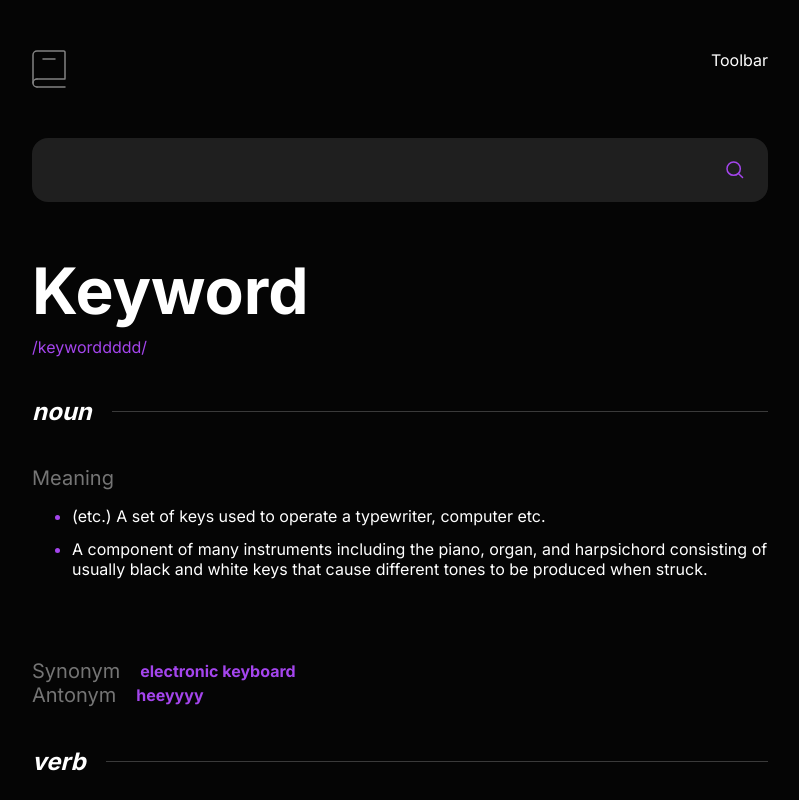
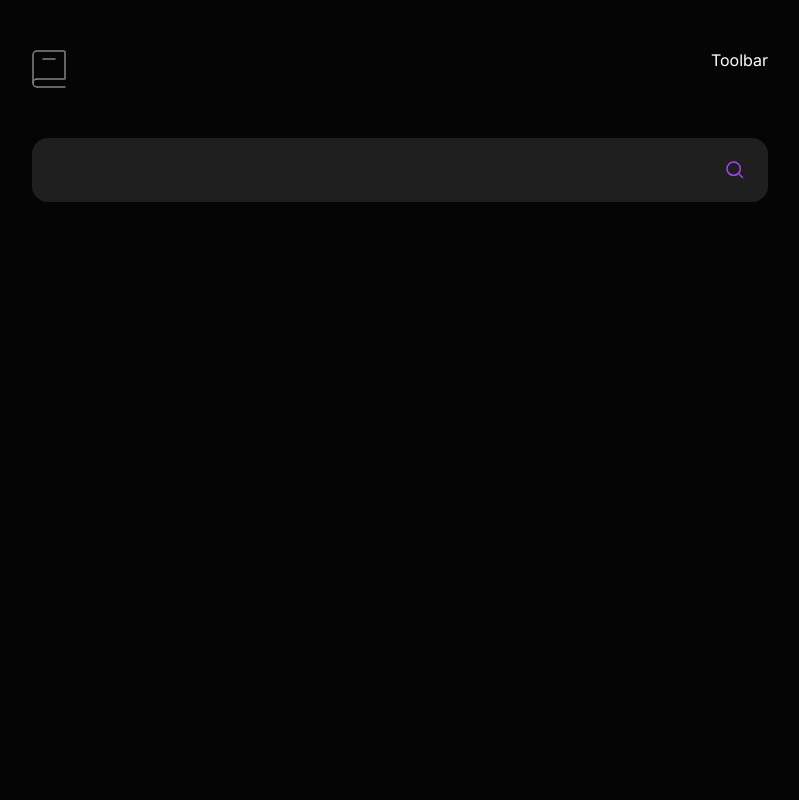
Before and after one commit to joanneccwang/DictionaryWebApp, a React (Vite) app: page / in a window 1280 px wide. Shown: the whole page, without its empty margins (240-1039 px from the left). Built offline with nearby package versions, Linux system fonts and the light colour scheme.

Commit message:
feat: fetch dictionary api
source: https://api.dictionaryapi.dev/api/v2/entries/en/

```diff
--- a/src/App.tsx
+++ b/src/App.tsx
@@ -1,8 +1,32 @@
+import { useState, useEffect } from 'react';
+import type { Vocab } from '@/types/vocabulary';
 import Header from '@components/Header';
 import SearchBar from '@components/SearchBar';
 import SearchResult from '@components/SearchResult';
 
+import { fetchKeyword } from '@/api/fetchKeyword';
+
 function App() {
+  const [keyword, setKeyword] = useState('');
+  const [vocabDef, setVocabDef] = useState<Vocab | null>();
+
+  const handleSearch = (searchWord: string) => {
+    setKeyword(searchWord);
+  };
+  const getVocabDefinition = async (keyword: string) => {
+    try {
+      const params = { keyword: keyword };
+      const vocab = await fetchKeyword(params);
+      setVocabDef(vocab);
+    } catch (error) {
+      // TODO: handle Error
+    }
+  };
+  useEffect(() => {
+    if (keyword === '') return;
+    getVocabDefinition(keyword);
+  }, [keyword]);
+
   return (
     <main
       css={{
@@ -15,8 +39,8 @@ function App() {
     >
       <div css={{ padding: '50px 0px' }}>
         <Header></Header>
-        <SearchBar></SearchBar>
-        <SearchResult></SearchResult>
+        <SearchBar onSearch={handleSearch}></SearchBar>
+        {vocabDef && <SearchResult vocab={vocabDef}></SearchResult>}
       </div>
     </main>
   );
--- /dev/null
+++ b/src/api/fetchKeyword.ts
@@ -0,0 +1,28 @@
+import type { Vocab } from '@/types/vocabulary';
+import type { APIFetchKeywordResponse } from './typing';
+async function fetchKeyword(params: {
+  keyword: string;
+}): Promise<Vocab | undefined> {
+  const url = `https://api.dictionaryapi.dev/api/v2/entries/en/${params.keyword}`;
+  try {
+    const dataList: APIFetchKeywordResponse = await fetch(url, {
+      method: 'GET',
+    }).then((response) => response.json());
+
+    console.log({ dataList });
+    const data = dataList[0]; // to simplify, only take the first result
+    const parsed: Vocab = {
+      vocab: data.word,
+      phonetic: data.phonetics.find((p) => p.text !== undefined), // to simplify, only take the first result
+      partOfSpeechs: data.meanings,
+      sourceUrls: data.sourceUrls,
+    };
+    console.log({ parsed });
+    return parsed;
+  } catch (error) {
+    console.error({ error });
+    throw new Error('Fetch Keyword Error');
+  }
+}
+
+export { fetchKeyword };
--- /dev/null
+++ b/src/api/typing.ts
@@ -0,0 +1,27 @@
+export type APIFetchKeywordResponse = {
+  word: string;
+  phonetics: {
+    text?: string;
+    audio: string;
+    sourceUrl: string;
+    license: {
+      name: string;
+      url: string;
+    };
+  }[];
+  meanings: {
+    partOfSpeech: string;
+    definitions: {
+      definition: string;
+      synonyms: string[];
+      antonyms: string[];
+    }[];
+    synonyms: string[];
+    antonyms: string[];
+  }[];
+  license: {
+    name: string;
+    url: string;
+  };
+  sourceUrls: string[];
+}[];
--- a/src/components/SearchBar/index.tsx
+++ b/src/components/SearchBar/index.tsx
@@ -1,6 +1,21 @@
+import { useState } from 'react';
 import { IconSearch } from '@components/Icons';
 
-const SearchInput = () => {
+type FunctionOnEnter = (keyword: string) => void;
+
+const SearchInput = ({ onEnter }: { onEnter: FunctionOnEnter }) => {
+  const [keyword, setKeyword] = useState('');
+
+  const handleInput = (event: React.FormEvent) => {
+    setKeyword((event.target as HTMLInputElement).value);
+  };
+  const handleHitEnter = (event: React.KeyboardEvent) => {
+    // TODO: validate keyword
+    if (event.key === 'Enter') {
+      onEnter(keyword);
+    }
+  };
+
   return (
     <div
       css={(theme) => ({
@@ -28,6 +43,9 @@ const SearchInput = () => {
           fontWeight: '700',
           lineHeight: 'normal',
         })}
+        value={keyword}
+        onInput={handleInput}
+        onKeyDown={handleHitEnter}
       />
       <div
         css={{
@@ -43,7 +61,7 @@ const SearchInput = () => {
   );
 };
 
-function SearchBar() {
+function SearchBar({ onSearch }: { onSearch: (keyword: string) => void }) {
   return (
     <section
       css={{
@@ -52,7 +70,9 @@ function SearchBar() {
         flexDirection: 'row',
       }}
     >
-      <SearchInput></SearchInput>
+      <SearchInput
+        onEnter={(keyword: string) => onSearch(keyword)}
+      ></SearchInput>
     </section>
   );
 }
--- a/src/components/SearchResult/SourceUrl.tsx
+++ b/src/components/SearchResult/SourceUrl.tsx
@@ -3,13 +3,14 @@ import { IconNewWindow } from '@components/Icons';
 
 function SourceUrl({ urls }: { urls: string[] }) {
   return (
-    <section>
+    <section css={{ marginTop: '40px' }}>
       <Line></Line>
       <div css={{ display: 'flex', flexDirection: 'row', marginTop: '20px' }}>
         <div css={{ marginRight: '20px' }}>Source</div>
         <div css={{ display: 'flex', flexDirection: 'column' }}>
           {urls.map((url) => (
             <div
+              key={url}
               css={{
                 display: 'flex',
                 flexDirection: 'row',
--- a/src/components/SearchResult/VocabDefinition.tsx
+++ b/src/components/SearchResult/VocabDefinition.tsx
@@ -39,6 +39,7 @@ const SynOrAnt = ({ title, words }: { title: string; words: string[] }) => {
       <h4 css={{ marginRight: '20px' }}>{title}</h4>
       {words.map((word) => (
         <span
+          key={word}
           css={(theme) => ({
             display: 'inline-flex',
             color: theme.colors.purple,
@@ -64,6 +65,7 @@ const DefinitionList = ({ list }: { list: Definition[] }) => {
       >
         {list.map((definition) => (
           <li
+            key={definition.definition}
             css={(theme) => ({
               '&::marker': {
                 color: theme.colors.purple,
@@ -96,10 +98,10 @@ function VocabDefinition({ definition }: { definition: VocabDefinitionType }) {
       <DefinitionList list={definition.definitions}></DefinitionList>
 
       <div css={{ marginTop: '64px' }}>
-        {definition?.synonyms && (
+        {definition.synonyms && definition.synonyms.length > 0 && (
           <SynOrAnt title='Synonym' words={definition.synonyms}></SynOrAnt>
         )}
-        {definition?.antonyms && (
+        {definition.antonyms && definition.antonyms.length > 0 && (
           <SynOrAnt title='Antonym' words={definition.antonyms}></SynOrAnt>
         )}
       </div>
--- a/src/components/SearchResult/VocabHeader.tsx
+++ b/src/components/SearchResult/VocabHeader.tsx
@@ -5,11 +5,13 @@ function VocabHeader({ vocab }: { vocab: Vocab }) {
     <div css={{ display: 'flex', flexDirection: 'row' }}>
       <div>
         <h1>{vocab.vocab}</h1>
-        <div
-          css={(theme) => ({ color: theme.colors.purple, marginTop: '8px' })}
-        >
-          {`/${vocab.phonetic}/`}
-        </div>
+        {vocab.phonetic && (
+          <div
+            css={(theme) => ({ color: theme.colors.purple, marginTop: '8px' })}
+          >
+            {`${vocab.phonetic.text}`}
+          </div>
+        )}
       </div>
       <div></div>
     </div>
--- a/src/components/SearchResult/index.tsx
+++ b/src/components/SearchResult/index.tsx
@@ -3,48 +3,17 @@ import VocabHeader from './VocabHeader';
 import VocabDefinition from './VocabDefinition';
 import SourceUrl from './SourceUrl';
 
-function SearchResult() {
-  const test: Vocab = {
-    vocab: 'Keyword',
-    phonetic: 'keyworddddd',
-
-    partOfSpeechs: [
-      {
-        partOfSpeech: 'noun',
-        definitions: [
-          {
-            definition:
-              '(etc.) A set of keys used to operate a typewriter, computer etc.',
-          },
-          {
-            definition:
-              'A component of many instruments including the piano, organ, and harpsichord consisting of usually black and white keys that cause different tones to be produced when struck.',
-          },
-        ],
-        synonyms: ['electronic keyboard'],
-        antonyms: ['heeyyyy'],
-      },
-      {
-        partOfSpeech: 'verb',
-        definitions: [
-          {
-            definition: 'To type on a computer keyboard.',
-            example: '“Keyboarding is the part of this job I hate the most.”',
-          },
-        ],
-      },
-    ],
-
-    sourceUrls: ['https://en.wiktionary.org/wiki/keyword'],
-  };
-
+function SearchResult({ vocab }: { vocab: Vocab }) {
   return (
     <section>
-      <VocabHeader vocab={test}></VocabHeader>
-      {test.partOfSpeechs.map((definition) => (
-        <VocabDefinition definition={definition}></VocabDefinition>
+      <VocabHeader vocab={vocab}></VocabHeader>
+      {vocab.partOfSpeechs.map((definition, idx) => (
+        <VocabDefinition
+          key={`${vocab.vocab}-${idx}`}
+          definition={definition}
+        ></VocabDefinition>
       ))}
-      <SourceUrl urls={test.sourceUrls}></SourceUrl>
+      <SourceUrl urls={vocab.sourceUrls}></SourceUrl>
     </section>
   );
 }
```
Also changed, not shown: src/types/vocabulary.ts (+9 -1 lines).
